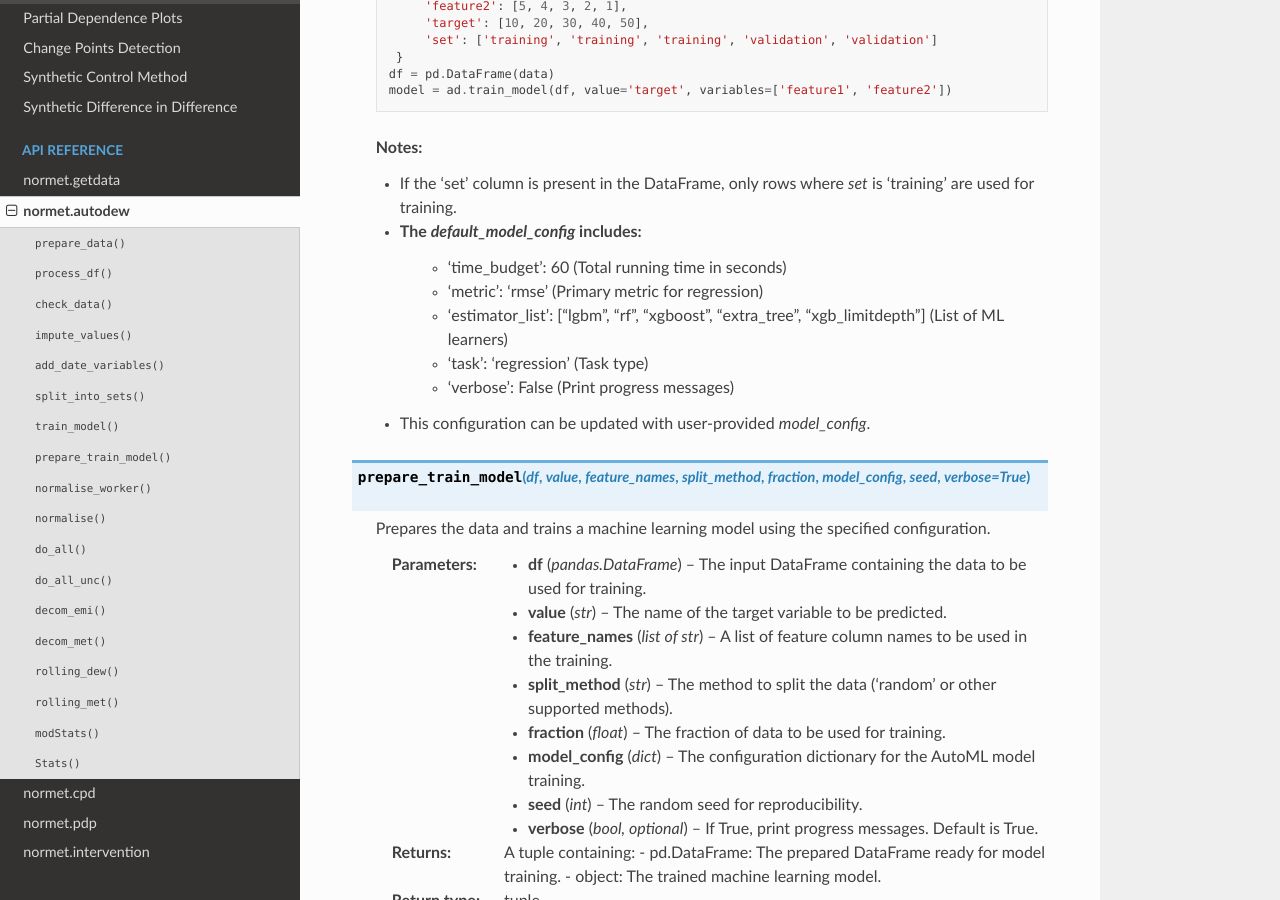
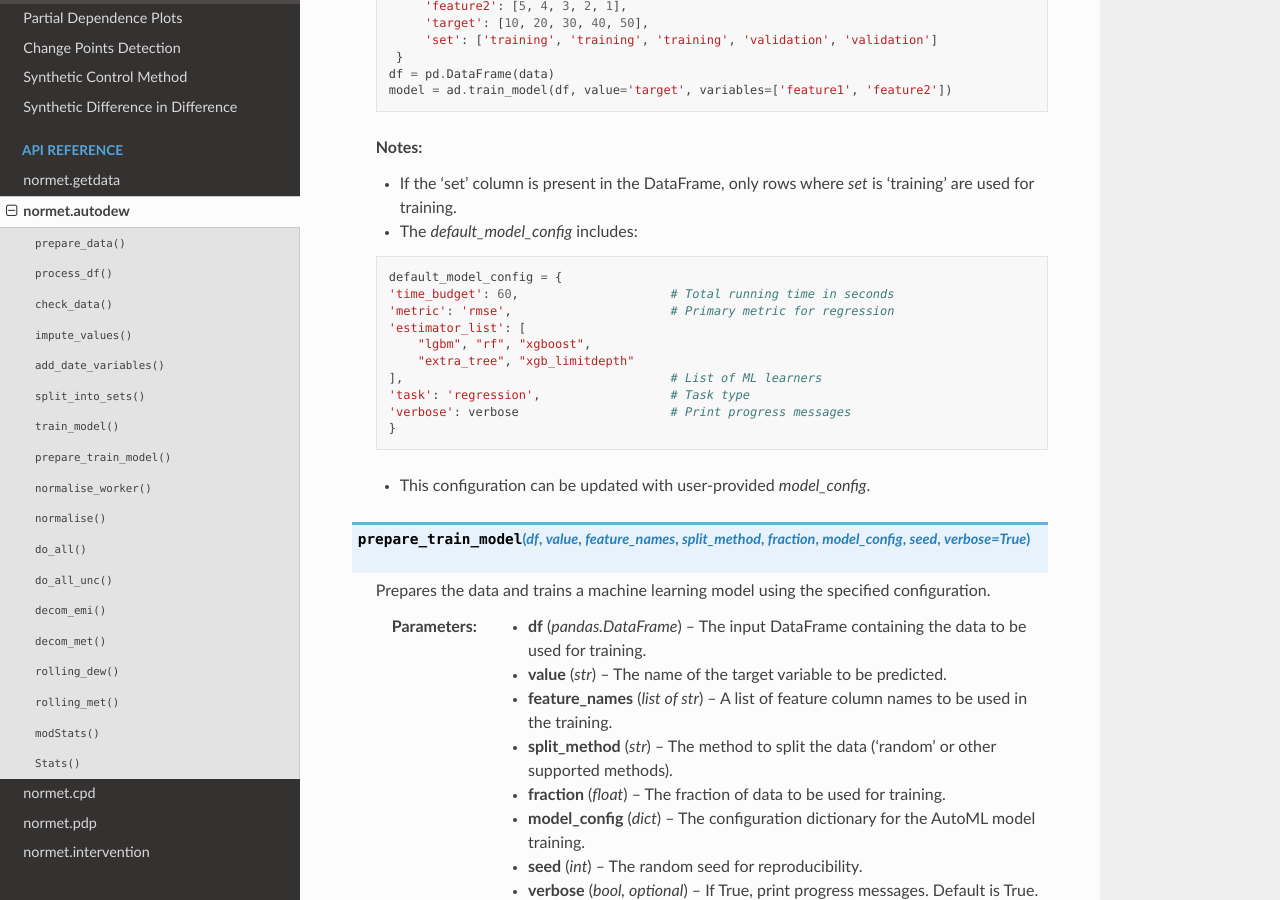
Before and after one commit to m-edal/normet, a Sphinx documentation site: the page built from docs/autodew.rst, in a window 1280 px wide and 900 px high, scrolled down 4879 px. Built offline with Sphinx 7.4.7 and the Read the Docs theme 2.0.0, drawn with Linux system fonts in a browser that asks for light colours.

Commit message:
Update autodew.rst

```diff
--- a/docs/autodew.rst
+++ b/docs/autodew.rst
@@ -248,11 +248,20 @@
 
     - If the 'set' column is present in the DataFrame, only rows where `set` is 'training' are used for training.
     - The `default_model_config` includes:
-        - 'time_budget': 60 (Total running time in seconds)
-        - 'metric': 'rmse' (Primary metric for regression)
-        - 'estimator_list': ["lgbm", "rf", "xgboost", "extra_tree", "xgb_limitdepth"] (List of ML learners)
-        - 'task': 'regression' (Task type)
-        - 'verbose': False (Print progress messages)
+
+    .. code-block:: python
+
+        default_model_config = {
+        'time_budget': 60,                     # Total running time in seconds
+        'metric': 'rmse',                      # Primary metric for regression
+        'estimator_list': [
+            "lgbm", "rf", "xgboost",
+            "extra_tree", "xgb_limitdepth"
+        ],                                     # List of ML learners
+        'task': 'regression',                  # Task type
+        'verbose': verbose                     # Print progress messages
+        }
+
     - This configuration can be updated with user-provided `model_config`.
 
 
```
